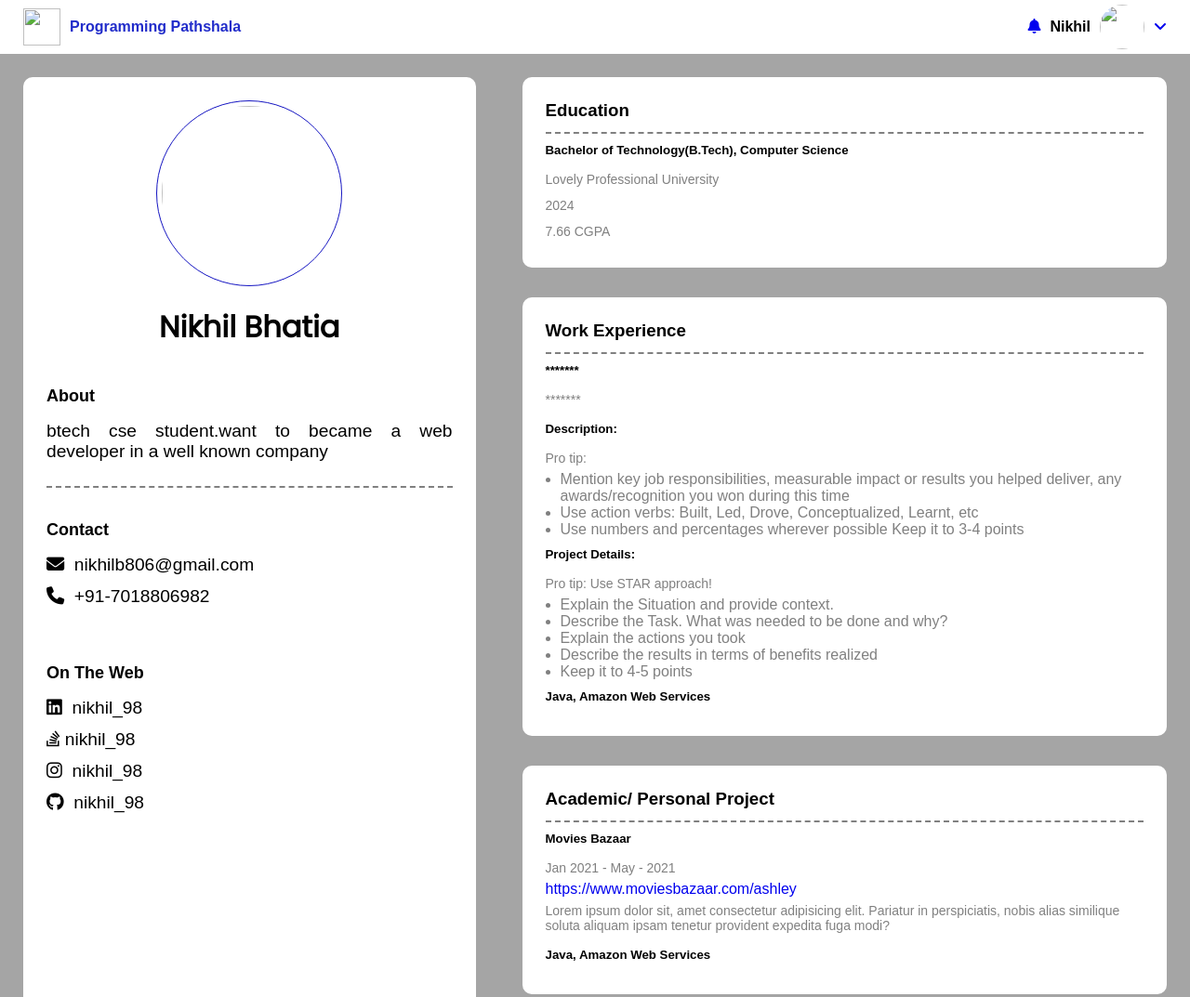
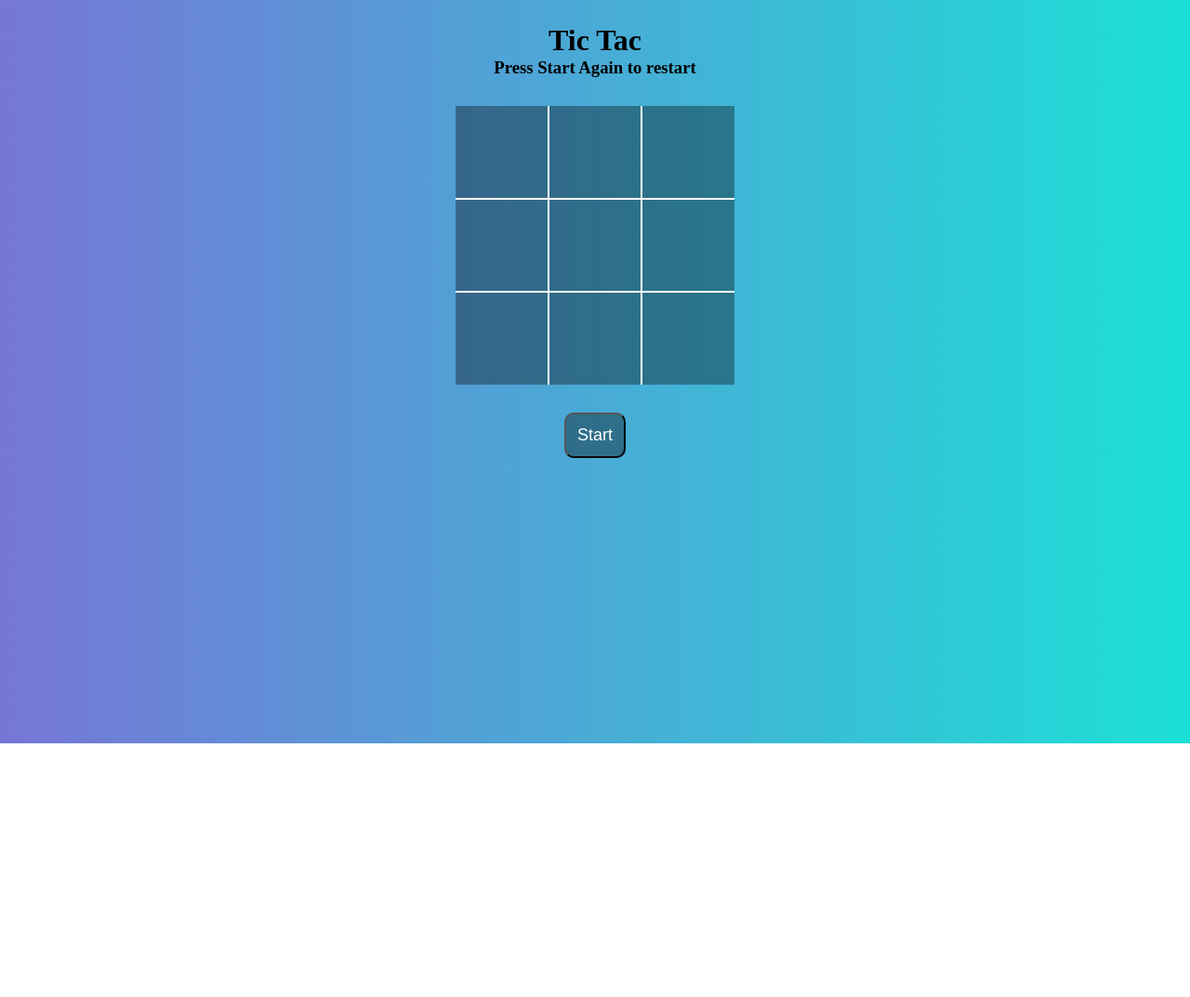
Before and after one commit to nikhil98051/nikhil98051.github.io, a plain HTML site: page index.html in a window 1280 px wide. Shown: the top 1073 px of the page at 93% size. After the commit the page ends 800 px from the top, so only its background shows below. Drawn offline with Linux system fonts and the light colour scheme.

Commit message:
Add files via upload

```diff
--- a/index.html
+++ b/index.html
@@ -2,149 +2,41 @@
 <html lang="en">
 
 <head>
-
-    <link rel="stylesheet" href="https://cdnjs.cloudflare.com/ajax/libs/font-awesome/6.1.1/css/all.min.css">
+    <meta charset="UTF-8">
+    <meta http-equiv="X-UA-Compatible" content="IE=edge">
+    <meta name="viewport" content="width=device-width, initial-scale=1.0">
+    <title>Tic-Tac-Toe</title>
     <link rel="stylesheet" href="style.css">
-
-    <title>Nikhil Bhatia</title>
 </head>
 
 <body>
-    <div class="nav-bar">
-        <div class="left-part">
-            <img src="logo.png" alt="" class="logo" />
-            <h4 class="company-name">Programming Pathshala</h4>
+    <div class="main-cont">
+        <div class="container">
+            <h1>Tic Tac</h1>
+            <h1 class="won"></h1>
+            <h3>Press Start Again to restart</h3>
+            <h2 class="timer-won-draw"></h2>
+
+            <div class="container-box">
+                <div class="box"><span class="boxText"></span></div>
+                <div class="box"><span class="boxText"></span></div>
+                <div class="box"><span class="boxText"></span></div>
+                <div class="box"><span class="boxText"></span></div>
+                <div class="box"><span class="boxText"></span></div>
+                <div class="box"><span class="boxText"></span></div>
+                <div class="box"><span class="boxText"></span></div>
+                <div class="box"><span class="boxText"></span></div>
+                <div class="box"><span class="boxText"></span></div>
+            </div>
+            <div class="text-part">
+                <button type="submit" class="reset">Start</button>
+            </div>
         </div>
-        <div class="right-part">
-            <a href="#" class="bell-icon">
-                <i class="fa fa-light fa-bell"></i>
-            </a>
-            <h4 class="my-name">Nikhil</h4>
-            <img src="C:\Users\Nikhil Bhatia\OneDrive\Desktop\nikhilpic.jpeg" alt="" class="profile-pic" />
+        <div class="count">
 
-
-            <a href="#" class="bell-icon">
-                <i class="fa fa-light fa-angle-down"></i>
-            </a>
-
-            <!-- <div id="dropdown-menu">
-                <a href="#" class="link-style">Link 1</a>
-                <a href="#" class="link-style">Link 2</a>
-                <a href="#" class="link-style">Link 3</a>
-            </div> -->
         </div>
     </div>
-
-    <!-- Body part-->
-
-    <div class="body-section">
-        <div class="left-body-part">
-
-            <div class="pic-and-name">
-                <img src="C:\Users\Nikhil Bhatia\OneDrive\Desktop\nikhilpic.jpeg" alt="" class="display-pic" />
-                <h3 class="profile-name">
-                    Nikhil Bhatia
-                </h3>
-            </div>
-
-            <div class="about-section">
-                <h2 class="heading">
-                    About
-                </h2>
-                <p class="left-side-para">btech cse student.want to became a web developer in a well known company</p>
-
-            </div>
-
-            <div class="contact-section">
-                <h2 class="heading">
-                    Contact
-                </h2>
-                <p class="left-side-para"><i class="fa fa-thin fa-envelope"></i>&nbsp; nikhilb806@gmail.com</p>
-                <p class="left-side-para"><i class="fa fa-thin fa-phone"></i>&nbsp; +91-7018806982</p>
-            </div>
-
-            <div class="on-the-web">
-                <h2 class="heading">
-                    On The Web
-                </h2>
-                <a href="#">
-                    <p class="left-side-para"><i class="fa fa-brands fa-linkedin"></i>&nbsp; nikhil_98</p>
-                </a>
-                <a href="#">
-                    <p class="left-side-para"><i class="fa fa-brands fa-stack-overflow"></i>&nbsp;nikhil_98 </p>
-                </a>
-                <a href="#">
-                    <p class="left-side-para"><i class="fa-brands fa-instagram"></i>&nbsp; nikhil_98</p>
-                </a>
-                <a href="#">
-                    <p class="left-side-para"><i class="fa fa-brands fa-github"></i>&nbsp; nikhil_98</p>
-                </a>
-            </div>
-        </div>
-
-
-        <!-- right body part -->
-
-        <div class="right-body-part">
-            <div class="container">
-                <h3 class="heading-right">Education</h3>
-                <h5 class="subheading-right">Bachelor of Technology(B.Tech), Computer Science</h5>
-                <p class="right-part-para">Lovely Professional University</p>
-                <p class="right-part-para">2024</p>
-                <p class="right-part-para">7.66 CGPA</p>
-            </div>
-
-            <div class="container">
-                <h3 class="heading-right">Work Experience</h3>
-                <h5 class="subheading-right">*******</h5>
-                <p class="right-part-para">*******</p>
-
-                <h5>Description:</h5>
-                <p class="right-part-para">Pro tip:</p>
-                <ul>
-                    <li>Mention key job responsibilities, measurable impact or results you helped deliver, any awards/recognition you won during this time
-                    </li>
-                    <li>
-                        Use action verbs: Built, Led, Drove, Conceptualized, Learnt, etc
-                    </li>
-                    <li>
-                        Use numbers and percentages wherever possible Keep it to 3-4 points
-                    </li>
-                </ul>
-
-                <h5>Project Details:</h5>
-
-                <p class="right-part-para">Pro tip: Use STAR approach!</p>
-
-                <ul>
-                    <li>Explain the Situation and provide context.</li>
-                    <li>Describe the Task. What was needed to be done and why?</li>
-
-                    <li>Explain the actions you took</li>
-                    <li>Describe the results in terms of benefits realized</li>
-                    <li>Keep it to 4-5 points</li>
-                </ul>
-
-                <h5>Java, Amazon Web Services</h5>
-            </div>
-
-            <div class="container">
-                <h3 class="heading-right">Academic/ Personal Project</h3>
-                <h5 class="subheading-right">Movies Bazaar</h5>
-                <p class="right-part-para">Jan 2021 - May - 2021</p>
-                <a class="project-link" href="https://www.movies bazaar.com/ashley">https://www.moviesbazaar.com/ashley</a>
-                <p>Lorem ipsum dolor sit, amet consectetur adipisicing elit. Pariatur in perspiciatis, nobis alias similique soluta aliquam ipsam tenetur provident expedita fuga modi?</p>
-                <h5>Java, Amazon Web Services</h5>
-            </div>
-
-            <div class="container">
-                <h3 class="heading-right">Technologies/ Frameworks/ Coding Languages</h3>
-                <h5 class="subheading-right">Technologies: Amazon Web Services</h5>
-                <h5>Frameworks: Javascript</h5>
-                <h5>Coding Languages: C++</h5>
-            </div>
-        </div>
-    </div>
+    <script src="script.js"></script>
 </body>
 
 </html>
--- a/style.css
+++ b/style.css
@@ -1,187 +1,71 @@
-@import url('https://fonts.googleapis.com/css2?family=Poppins&display=swap');
 * {
     margin: 0;
     padding: 0;
     box-sizing: border-box;
-    font-family: 'PT Sans', sans-serif;
+    text-align: center;
 }
 
 body {
-    background-color: rgb(165, 165, 165);
-}
-
-
-/* Navigation bar section */
-
-.nav-bar {
-    padding: 5px 25px 5px 25px;
-    height: auto;
+    background-image: linear-gradient(to right, rgb(118, 118, 214), rgb(28, 224, 214));
+    padding-top: 25px;
     display: flex;
-    flex-direction: row;
-    justify-content: space-between;
-    background-color: white;
-}
-
-.left-part,
-.right-part {
-    display: flex;
-    flex-direction: row;
-    gap: 10px;
+    flex-direction: column;
     align-items: center;
 }
 
-.logo {
-    height: 40px;
-    width: 40px;
+.timer-won-draw {
+    margin: 20px 0 20px 0;
 }
 
-.company-name {
-    color: #212cca;
+.container-box {
+    background-color: rgba(0, 0, 0, 0.356);
+    margin: 30px 0 30px 0;
+    display: grid;
+    grid-template-columns: repeat(3, auto);
+    grid-template-rows: repeat((3, auto));
 }
 
-
-/* .my-name {} */
-
-.profile-pic {
-    height: 48px;
-    width: 48px;
-    border-radius: 25px;
+.box {
+    margin: 0;
+    display: flex;
+    justify-content: center;
+    align-items: center;
+    width: 100px;
+    height: 100px;
+    border: 1px solid white;
+    color: white;
+    font-size: 32px;
 }
 
-a {
-    text-decoration: none;
+.box:nth-child(-n+3) {
+    border-top: none;
 }
 
-
-/* Body section */
-
-.body-section {
-    display: flex;
-    flex-direction: row;
+.box:nth-child(3n) {
+    border-right: none;
 }
 
-.left-body-part
-{
-    padding: 25px;
-    margin: 25px 50px 25px;
-    background-color: white;
-    width: 25vw;
-
-    flex-direction: column;
-    border-radius: 10px;
+.box:nth-child(3n-2) {
+    border-left: none;
 }
 
-.pic-and-name {
-    display: flex;
-    align-items: center;
-    flex-direction: column;
-    gap: 20px;
+.box:nth-child(n+7) {
+    border-bottom: none;
 }
 
-.display-pic {
-    padding: 5px;
-    box-sizing: border-box;
-    height: 18vw;
-    width: 18vw;
-    border-radius: 50%;
-    border: 1px solid rgb(21, 21, 194);
+.box:hover {
+    background-color: rgba(0, 0, 0, 0.596);
 }
 
-.profile-name {
-    font-family: 'Poppins', sans-serif;
-    font-size: 2rem;
+.reset {
+    padding: 12px;
+    border-radius: 10px;
+    background-color: transparent;
+    background-color: rgba(0, 0, 0, 0.356);
+    font-size: 18px;
+    color: white;
 }
 
-.heading {
-    padding: 0 0 10px 0;
-    text-align: left;
-    font-size: large;
+.reset:hover {
+    background-color: rgba(0, 0, 0, 0.596);
 }
-
-.about-section {
-    padding: 40px 0 20px 0;
-    border-bottom: 2px dashed gray;
-}
-
-.left-side-para {
-    font-size: 1.2rem;
-    text-align: justify;
-    padding: 6px 0 6px 0;
-    color: black;
-}
-
-.contact-section {
-    padding: 35px 0 20px 0;
-}
-
-.on-the-web {
-    padding: 35px 0 20px 0;
-}
-
-
-/* hover */
-
-a:hover {
-    color: rgb(168, 168, 245);
-    font-size: 1.5rem;
-}
-
-
-/* .right-body-part */
-
-.right-body-part {
-    margin: 25px 25px 0 25px;
-
-}
-
-.container {
-    margin-bottom: 32px;
-    background-color: white;
-    padding: 25px;
-    border-radius: 10px;
-    word-wrap: break-word;
-}
-
-.heading-right {
-    padding-bottom: 12px;
-    border-bottom: 2px dashed gray;
-}
-
-.subheading-right {
-    padding: 10px 0 10px 0;
-}
-
-p {
-    padding: 6px 0 6px 0;
-    color: gray;
-    font-size: 14px;
-    word-wrap: break-word;
-}
-
-h5 {
-    padding: 10px 0 10px 0;
-}
-
-ul {
-    color: gray;
-    padding-left: 16px;
-}
-
-
-    .left-body-part {
-        padding: 25px;
-        margin: 25px 25px 50px 25px;
-        background-color: white;
-        width: auto;
-        height: auto;
-        display: flex;
-        flex-direction: column;
-        border-radius: 10px;
-    }
-    .display-pic {
-        height: 200px;
-        width: 200px;
-    }
-    .right-body-part {
-        margin: 25px 25px 50px 25px;
-    }
```
Also changed, not shown: script.js (added, +139 -0 lines).
